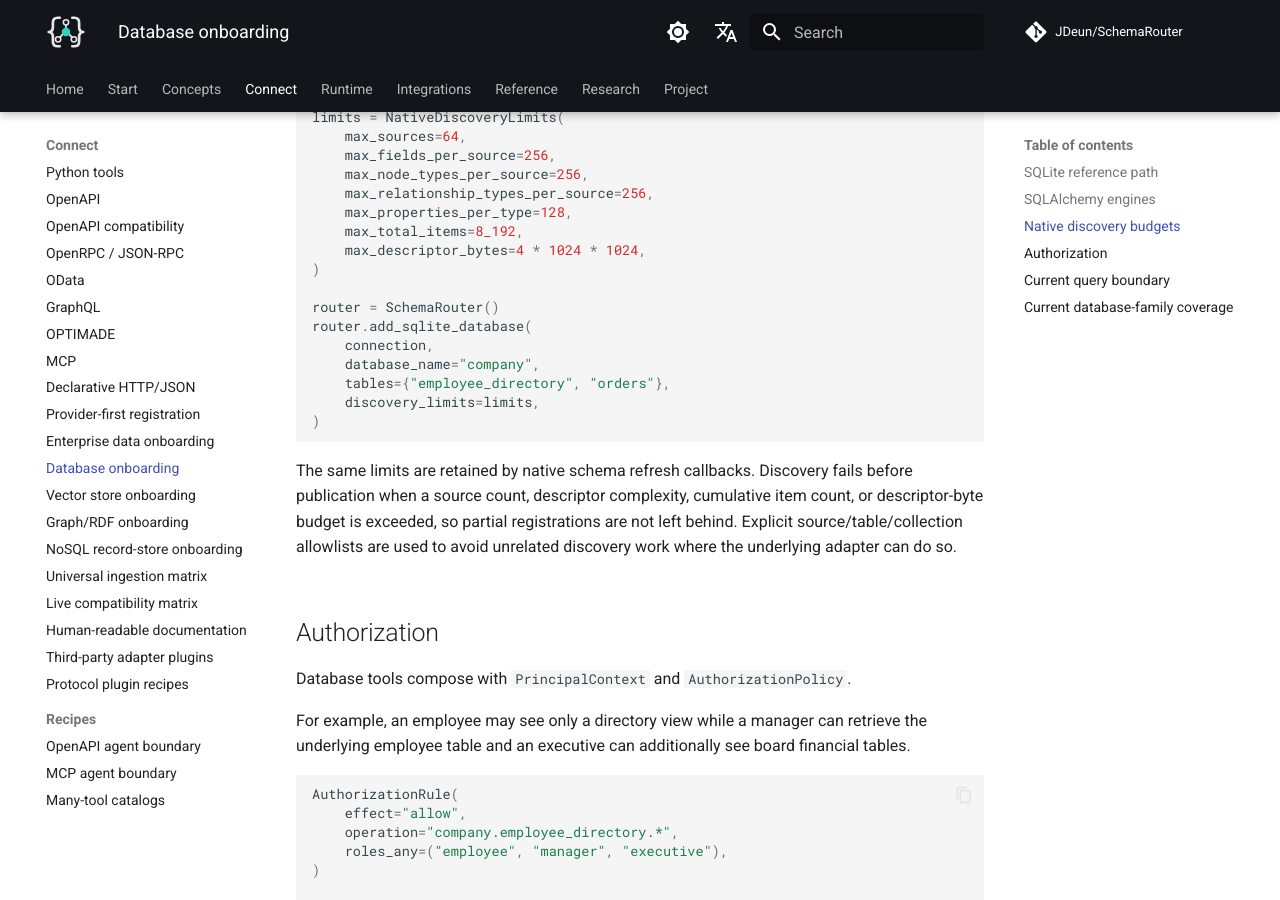
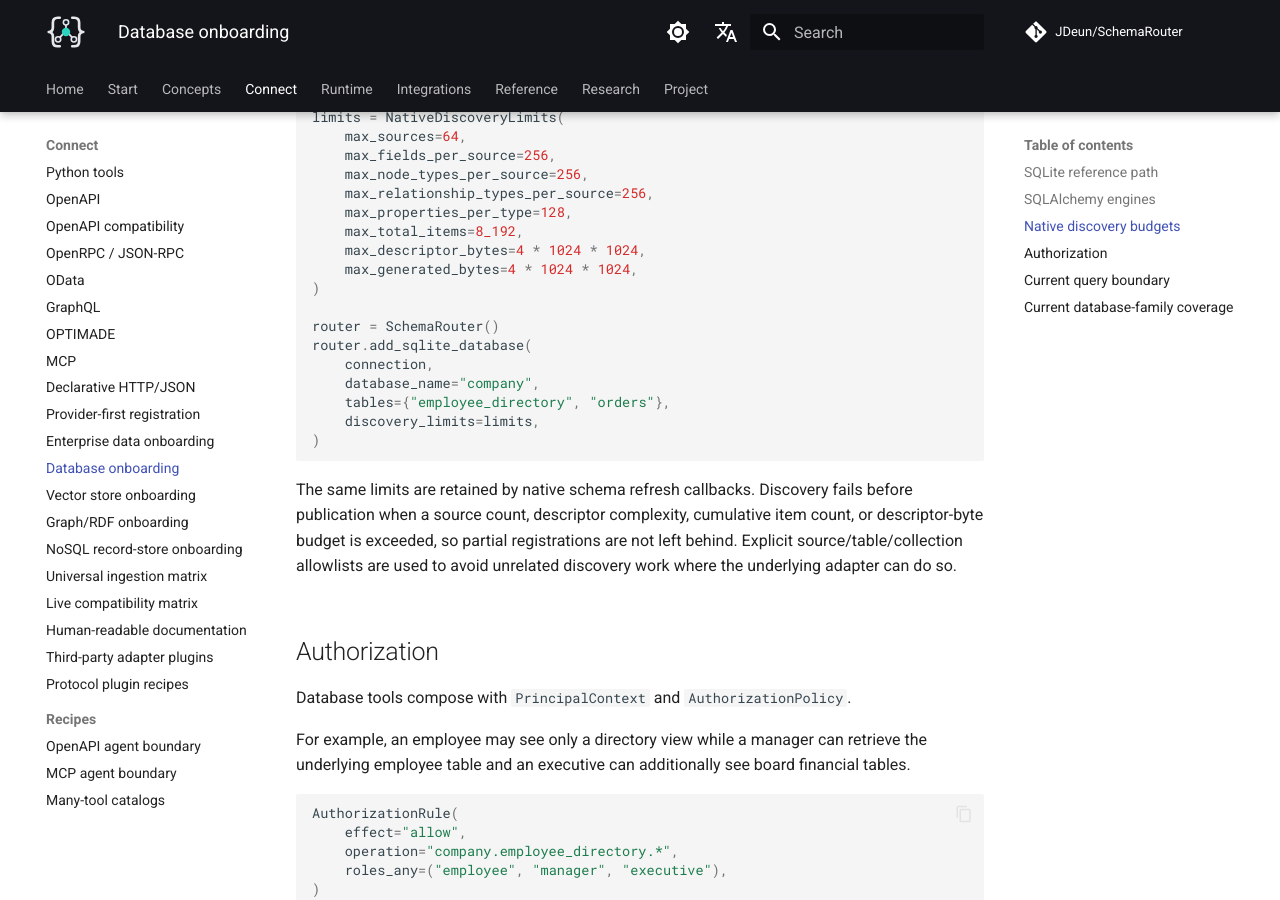
Before and after one commit to JDeun/SchemaRouter, an MkDocs documentation site: the page built from docs/guides/database-onboarding.md, in a window 1280 px wide and 900 px high, scrolled down 2161 px. Built offline with MkDocs 1.6.1 and Material for MkDocs 9.7.7, drawn with Linux system fonts in a browser that asks for light colours; comment, search, counter and statistics services are not loaded.

Commit message:
docs(database): include generated schema budget

```diff
--- a/docs/guides/database-onboarding.md
+++ b/docs/guides/database-onboarding.md
@@ -103,6 +103,7 @@ limits = NativeDiscoveryLimits(
     max_properties_per_type=128,
     max_total_items=8_192,
     max_descriptor_bytes=4 * 1024 * 1024,
+    max_generated_bytes=4 * 1024 * 1024,
 )
 
 router = SchemaRouter()
```
